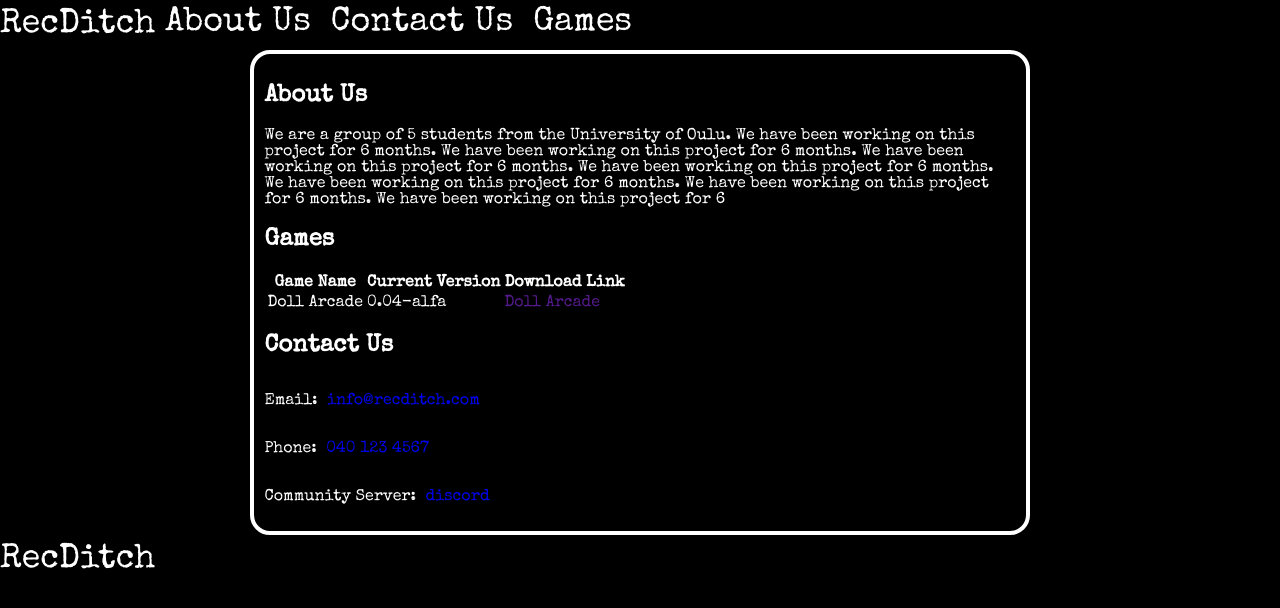
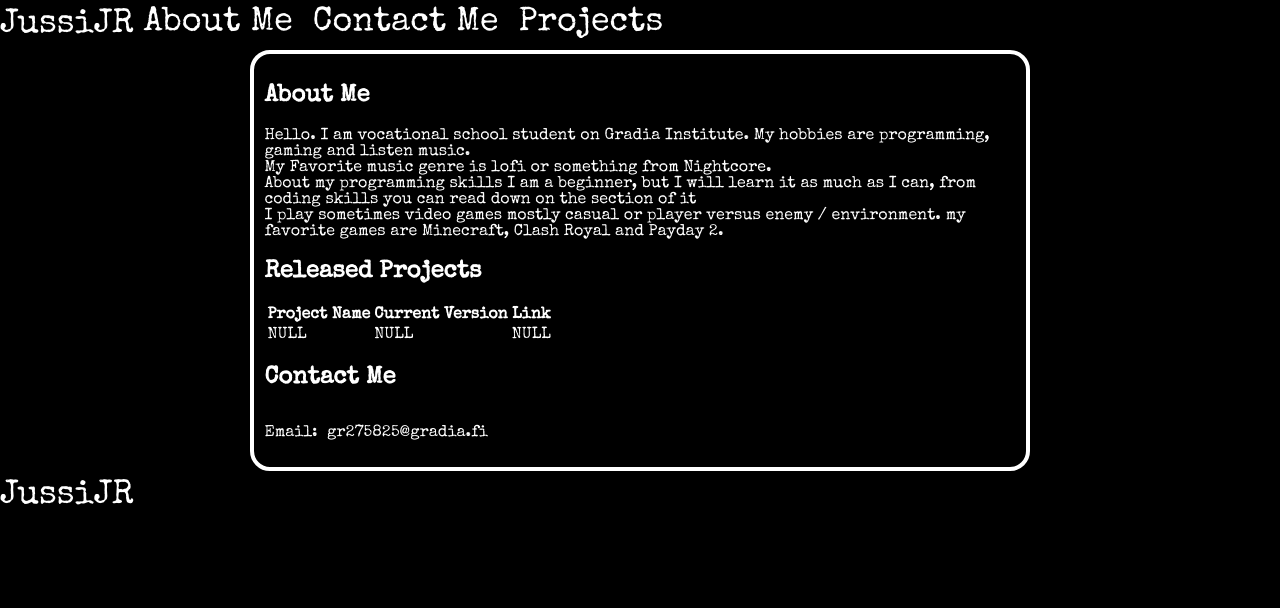
Before and after one commit to JussiJR/JussiJR, a plain HTML site: page index.html in a window 1280 px wide. Drawn offline with nearby package versions, Linux system fonts and the light colour scheme.

Commit message:
some fixes

```diff
--- a/index.html
+++ b/index.html
@@ -12,59 +12,53 @@
 
     <link rel="stylesheet" href="style.css" />
 
-    <title>RecDitch - Home</title>
+    <title>JussiJR - About</title>
   </head>
   <body>
     <header id="Header">
-      <h1 class="Title">RecDitch</h1>
-      <a class="Button" title="About us" href="#AboutUs">About Us</a>
-      <a class="Button" title="Contact Us" href="#Contact">Contact Us</a>
-      <a class="Button" title="Social Media" href="#Games">Games</a>
+      <h1 class="Title">JussiJR</h1>
+      <a class="Button" title="About Me" href="#AboutMe">About Me</a>
+      <a class="Button" title="Contact Us" href="#Contact">Contact Me</a>
+      <a class="Button" title="Projects" href="#Projects">Projects</a>
     </header>
     <div style="height: 50px"></div>
     <main>
       <section class="Left"></section>
       <section class="Middle">
-        <section class="About" id="AboutUs">
-          <h2>About Us</h2>
+        <section class="About" id="AboutMe">
+          <h2>About Me</h2>
           <p>
-            We are a group of 5 students from the University of Oulu. We have
-            been working on this project for 6 months. We have been working on
-            this project for 6 months. We have been working on this project for
-            6 months. We have been working on this project for 6 months. We have
-            been working on this project for 6 months. We have been working on
-            this project for 6 months. We have been working on this project for
-            6
+            Hello. I am vocational school student on Gradia Institute. My
+            hobbies are programming, gaming and listen music. <br />
+            My Favorite music genre is lofi or something from Nightcore. <br />
+            About my programming skills I am a beginner, but I will learn it as
+            much as I can, from coding skills you can read down on the section
+            of it <br />
+            I play sometimes video games mostly casual or player versus enemy /
+            environment. my favorite games are Minecraft, Clash Royal and Payday
+            2.<br />
           </p>
         </section>
-        <section class="Games" id="Games">
-          <h2>Games</h2>
+        <section class="Games" id="Projects">
+          <h2>Released Projects</h2>
           <table>
             <tr>
-              <th>Game Name</th>
+              <th>Project Name</th>
               <th>Current Version</th>
-              <th>Download Link</th>
+              <th>Link</th>
             </tr>
             <tr>
-              <td>Doll Arcade</td>
-              <td>0.04-alfa</td>
-              <td><a href="">Doll Arcade</a></td>
+              <td>NULL</td>
+              <td>NULL</td>
+              <td><a href="">NULL</a></td>
             </tr>
           </table>
         </section>
         <section class="Contact" id="Contact">
-          <h2>Contact Us</h2>
+          <h2>Contact Me</h2>
           <div style="display: flex">
             <p>Email: &nbsp;</p>
-            <a href="mailto:info@recditch.com"><p>info@recditch.com</p></a>
-          </div>
-          <div style="display: flex">
-            <p>Phone: &nbsp;</p>
-            <a href="tel:040 123 4567"><p>040 123 4567</p></a>
-          </div>
-          <div style="display: flex">
-            <p>Community Server: &nbsp;</p>
-            <a href="https://discord.gg/F64RTAR7zh"><p>discord</p></a>
+            <a href="mailto:info@recditch.com"><p>gr275825@gradia.fi</p></a>
           </div>
         </section>
       </section>
@@ -72,7 +66,7 @@
     </main>
 
     <footer id="Footer">
-      <h1 class="Title">RecDitch</h1>
+      <h1 class="Title">JussiJR</h1>
     </footer>
   </body>
 </html>
--- a/style.css
+++ b/style.css
@@ -30,6 +30,10 @@ main {
 }
 a {
   text-decoration: none;
+  color: #fff;
+  font-family: "Special Elite", system-ui;
+  font-weight: 400;
+  font-style: normal;
 }
 .Button:hover {
   border-bottom-color: #fff;
@@ -110,3 +114,15 @@ body {
 table {
   color: #fff;
 }
+p {
+  color: #fff;
+  font-family: "Special Elite", system-ui;
+  font-weight: 400;
+  font-style: normal;
+}
+td {
+  color: #fff;
+  font-family: "Special Elite", system-ui;
+  font-weight: 400;
+  font-style: normal;
+}
```
